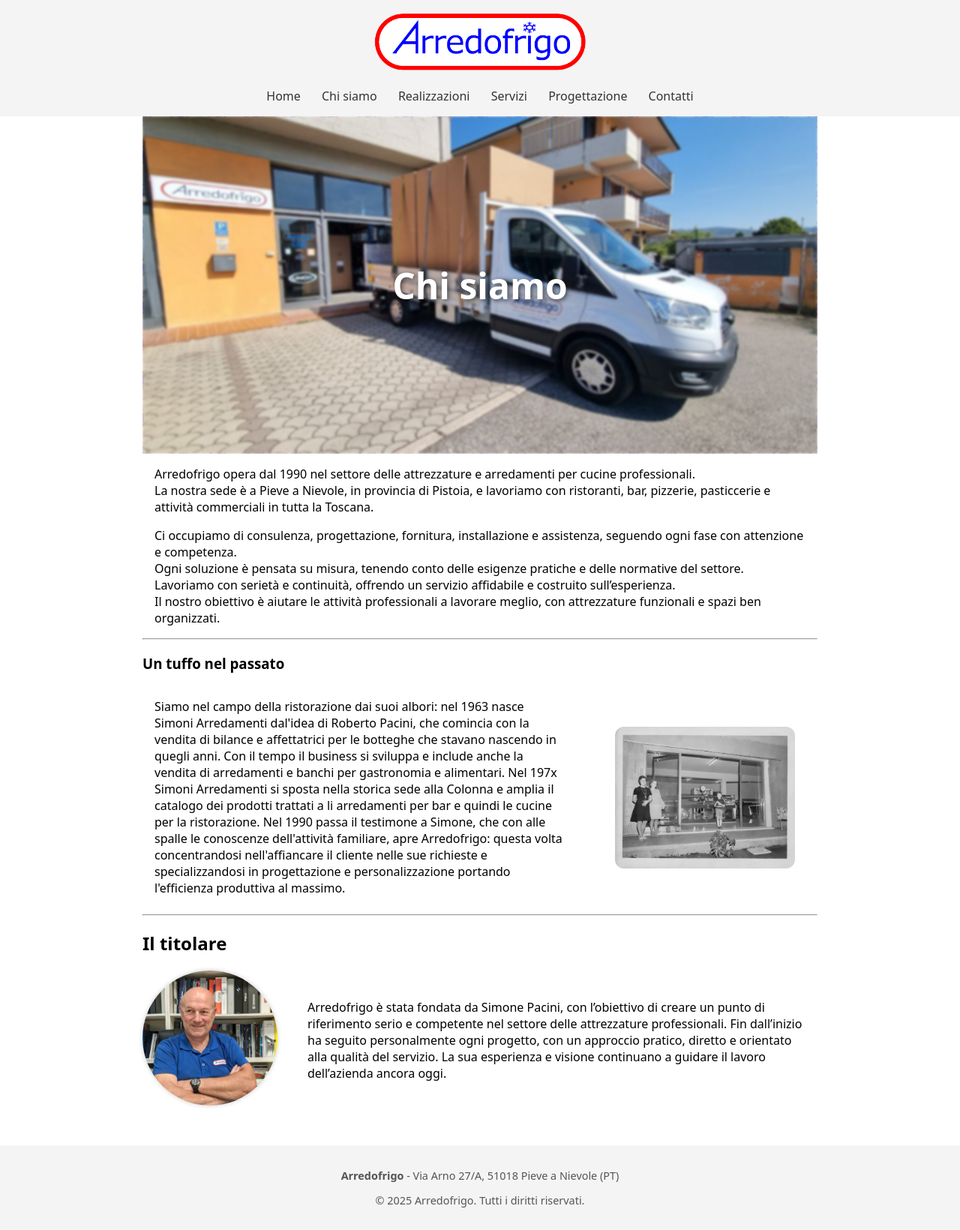
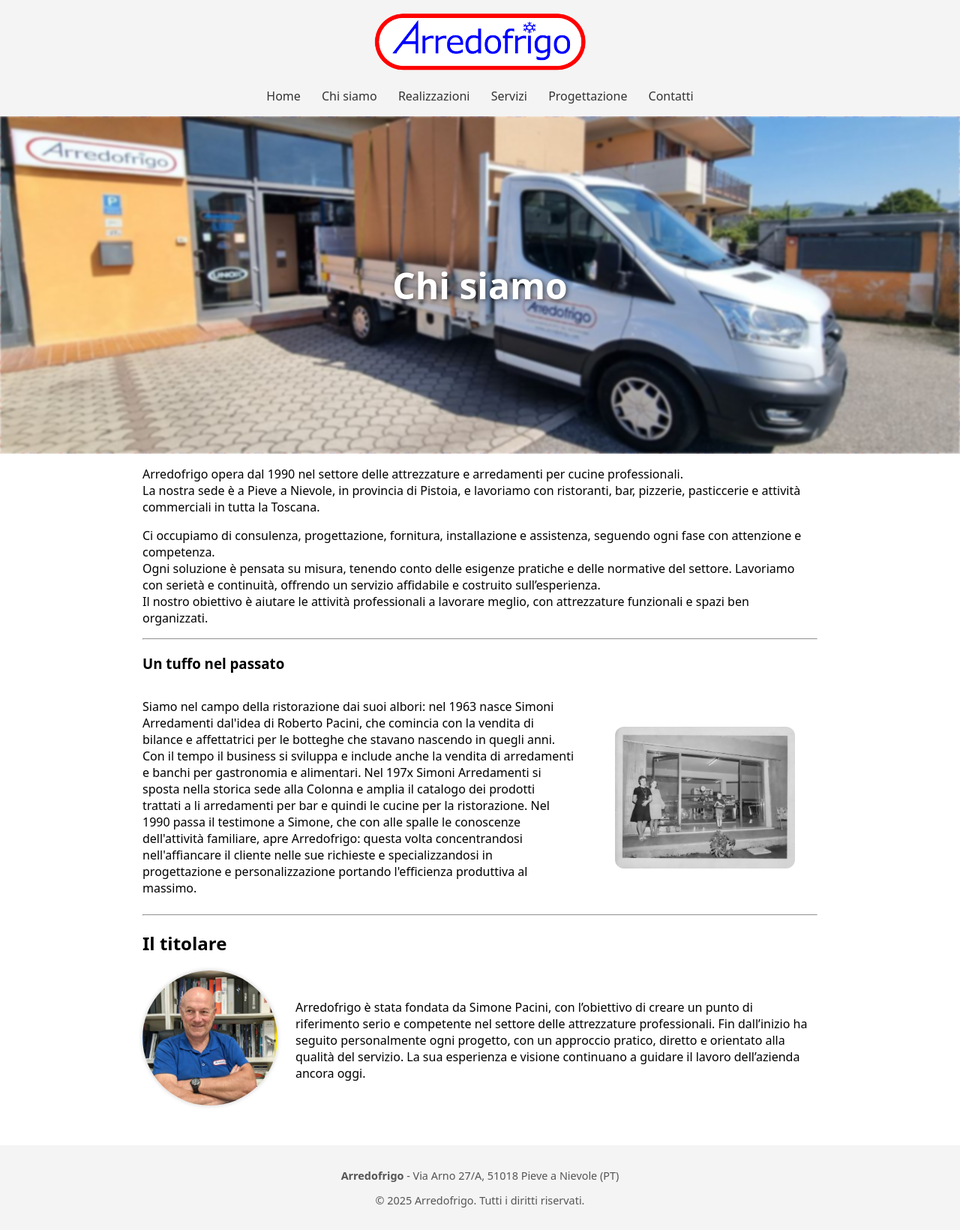
Before and after one commit to fusebyte/Arredofrigo, a Jekyll site: the page built from chi-siamo.md, in a window 1280 px wide. Shown: the whole page at 75% size. Built offline with Jekyll 4.4.1, drawn with Linux system fonts in a browser that asks for light colours.

Commit message:
Aggiunto layout per hero banner

```diff
--- /dev/null
+++ b/_layouts/hero.html
@@ -0,0 +1,46 @@
+<!DOCTYPE html>
+<html lang="it">
+  <head>
+    <meta charset="UTF-8">
+    <meta name="viewport" content="width=device-width, initial-scale=1.0">
+    <title>{{ page.title }} | Arredofrigo</title>
+    <!-- <link rel="stylesheet" href="{{ '/assets/css/style.css' | relative_url }}"> -->
+    <link rel="stylesheet" href="{{ '/assets/css/default-style.css' | relative_url }}">
+    <link rel="shortcut icon" type="image/x-icon" href="{{ '/assets/img/cropped-favicon-sito-32x32.png' | relative_url }}">
+
+</head>
+  <body>
+    <header>
+      <a href="{{ '/' | relative_url }}">
+        <img src="{{ '/assets/img/logo.png' | relative_url }}" alt="Logo Arredofrigo">
+      </a>
+      <nav>
+        <a href="{{ '/' | relative_url }}">Home</a>
+        <a href="{{ '/chi-siamo' | relative_url }}">Chi siamo</a>
+        <a href="{{ '/realizzazioni' | relative_url }}">Realizzazioni</a>
+        <a href="{{ '/servizi' | relative_url }}">Servizi</a>
+        <a href="{{ '/progettazione-cucine-professionali' | relative_url }}">Progettazione</a>
+        <a href="{{ '/contatti' | relative_url }}">Contatti</a>
+      </nav>
+    </header>
+
+<div class="hero-banner">
+  <div class="pattern-background"></div>
+  {% if page.hero_image %}
+      <img src="{{ page.hero_image | relative_url }}" alt="hero-image" class="hero-img">
+    {% endif %}
+  <div class="hero-title">{{page.title}}</div>
+</div>
+
+    <main>
+      {{ content }}
+    </main>
+    <footer>
+      <div class="footer-inner">
+        <p><strong>Arredofrigo</strong> - Via Arno 27/A, 51018 Pieve a Nievole (PT)</p>
+        <p>&copy; {{ site.time | date: "%Y" }} Arredofrigo. Tutti i diritti riservati.</p>
+        <!-- <p><a href="/privacy/">Privacy Policy</a></p> -->
+      </div>
+    </footer>
+  </body>
+</html>
--- a/assets/css/default-style.css
+++ b/assets/css/default-style.css
@@ -5,7 +5,7 @@ body {
 }
 
 p {
-  padding: 0 1rem;
+  padding: 0 0;
 }
 
 header {
@@ -38,6 +38,7 @@ nav a:hover {
 main {
   max-width: 900px;
   margin: 0 auto 2rem auto;
+  padding: 0 1rem;
 }
 
 @media (max-width: 600px) {
@@ -154,6 +155,9 @@ footer {
   display: none;
 }
 
+
+
+
 /* Specifico stile per pagina fornitori con griglia */
 
 .grid-marchi {
--- a/chi-siamo.md
+++ b/chi-siamo.md
@@ -1,16 +1,10 @@
 ---
-layout: default
+layout: hero
 title: Chi siamo
+hero_image: "assets/img/Sede.jpg"
 ---
 
 <!-- Hero section con immagine a tutto schermo e titolo sovrapposto -->
-<div class="hero-banner">
-  <div class="pattern-background"></div>
-  <img src="assets/img/Sede.jpg" alt="sede" class="hero-img">
-  <div class="hero-title">Chi siamo</div>
-</div>
-
-
 
 Arredofrigo opera dal 1990 nel settore delle attrezzature e arredamenti per cucine professionali.
 La nostra sede è a Pieve a Nievole, in provincia di Pistoia, e lavoriamo con ristoranti, bar, pizzerie, pasticcerie e attività commerciali in tutta la Toscana.
```
Also changed, not shown: contatti.md (+1 -5 lines).
